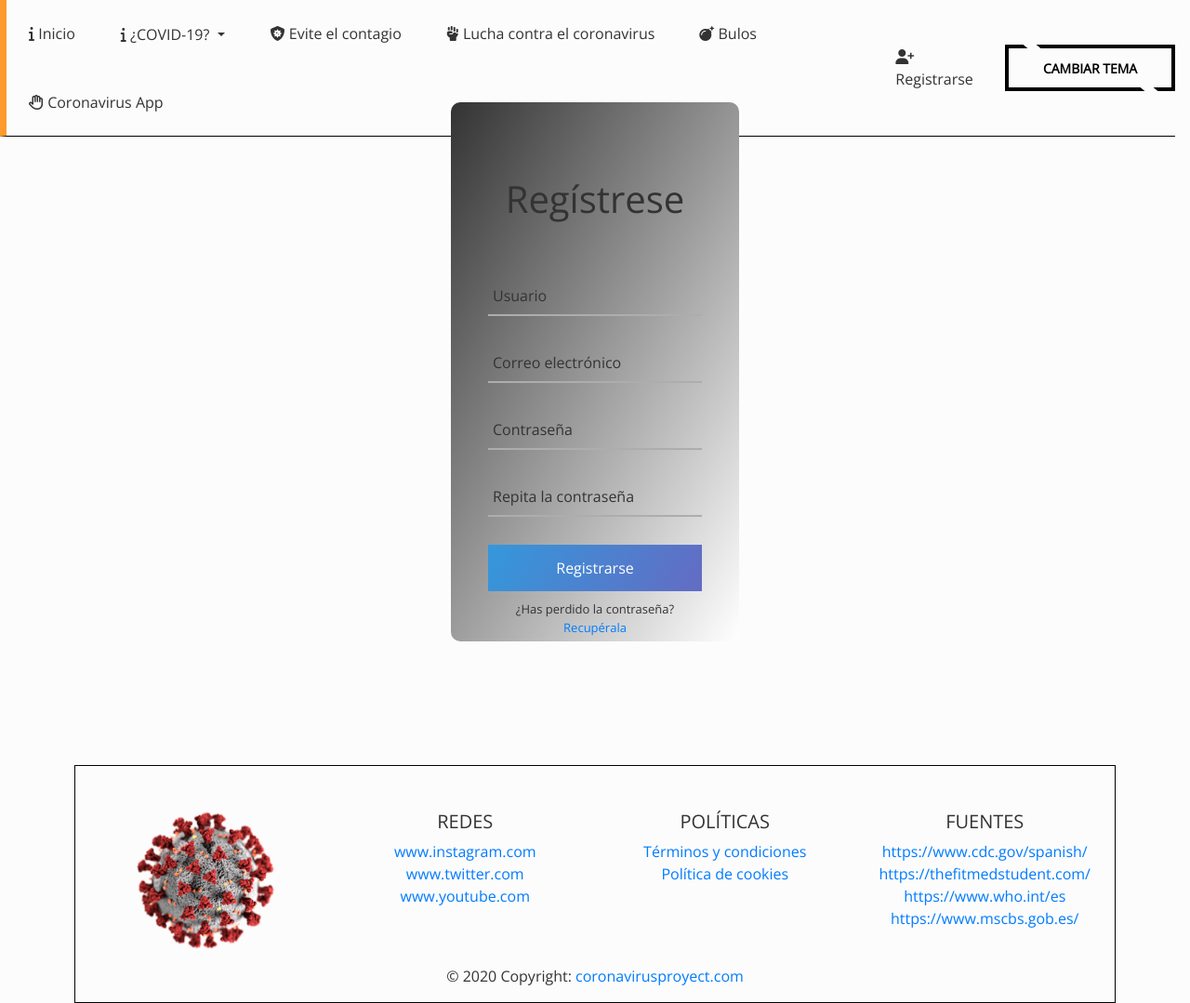
After one commit to BestCobid19/Pagina-Web, a PHP site: page /registro.php in a window 1280 px wide. The commit adds this page. Shown: the whole page at 93% size. Run offline with PHP 8.4, Linux system fonts and the light colour scheme; some libraries are stand-ins or nearby versions.

Commit message:
registro

```diff
--- /dev/null
+++ b/css/registro.css
@@ -0,0 +1,74 @@
+.registro{
+    width: 310px;
+    background:linear-gradient(120deg,#333,#fff);
+    height: 580px;
+    padding: 80px 40px;
+    border-radius:10px;
+    position: sticky;
+    left: 50%;
+    top: 50%;
+    transform: translate(-50%, -50%);
+}
+.registro h1{
+    text-align: center;
+    margin-bottom: 60px;
+}
+.txtb{
+    border-bottom: 2px solid #adadad;
+    position: relative;
+    margin: 30px 0;
+}
+.txtb input{
+    font-size: 15px;
+    color:#333;
+    border:none;
+    width: 100%;
+    outline: none;
+    background: none;
+    padding: 0 5px;
+    height: 40px;
+}
+.txtb span::before{
+    content: attr(data-placeholder);
+    position: absolute;
+    top: 50%;
+    left: 5px;
+    color: #333;
+    transform: translateY(-50%);
+    z-index: -1;
+    transition: .5s;
+}
+.txtb span::after{
+    content: '';
+    position: absolute;
+    width:0%;
+    height:2px;
+    background: linear-gradient(120deg,#3498db,#8e44ad);
+    transition: .5s;
+}
+.focus + span::before{
+    top: -5px;
+}
+.focus + span::after{
+    width:100%;
+}
+.regbtn{
+    display:block;
+    width:100%;
+    height:50px;
+    border:none;
+    background: linear-gradient(120deg,#3498db,#8e44ad);
+    background-size:200%;
+    color: #fff;
+    outline: none;
+    cursor: pointer;
+    transition: .5s;
+}
+.regbtn:hover{
+    background-position: right;
+}
+.bottom-text{
+    margin-top:10px;
+    text-align: center;
+    font-size: 13px;
+}
--- a/header.php
+++ b/header.php
@@ -45,7 +45,11 @@
                 <li class="nav-item">
                     <a class="nav-link active" href="https://coronavirus.app/map" target="_blank"><i class="far fa-hand-paper"></i> Coronavirus App</a>
                 </li>
+
             </ul>
+            <li class="nav-item ml-auto">
+                    <a class="nav-link active" href="registro.php" target="_blank"><i class="fas fa-user-plus"></i> Registrarse</a>
+                </li>
             <button type="button" id="switch" class="boton ml-auto">Cambiar Tema</button>
         </div>
     </nav>
--- a/index.php
+++ b/index.php
@@ -18,7 +18,7 @@ include('header.php');
         <div class="col-md-6 col-sm-12">
             <h1><span class="bordeIzquierdaFino"></span>Luchamos contra la desinformación.</h1>
             <p>Somos dos estudiantes de CFGM que tenemos como objetivo hacer esta página web para el proyecto de FCT con el final de informar a la población
-                sobre la COVID-19, explicando que es, características, consejos y bulos.
+                sobre la COVID-19, explicando qué es, características, consejos y bulos.
             </p>
             <p>Todo la información que se muestra en esta página es información que proviene de fuentes fiables:</p>
             <li> Organización Mundial de la Salud</li>
--- a/js/script.js
+++ b/js/script.js
@@ -24,3 +24,11 @@ darkModeToggle.addEventListener("click", () => {
         disableDarkMode();
     }
 });
+$(".txtb input").on("focus", function(){
+    $(this).addClass("focus");
+});
+
+$(".txtb input").on("blur", function(){
+    if($(this).val() == "")
+    $(this).removeClass("focus");
+});
--- a/propaga.php
+++ b/propaga.php
@@ -29,7 +29,7 @@ include('header.php');
                     <li>Se piensa que el virus se propaga principalmente de persona a persona.
                         <div class="marginIzquierda">
                             <ul>
-                                <li>Entre personas que están en contacto cercano (a una distancia de hasta aproximadamente 6 pies).</li>
+                                <li>Entre personas que están en contacto cercano (a una distancia de hasta aproximadamente entre 1.5 - 2 m).</li>
                                 <li>A través de gotitas respiratorias que se producen cuando una persona infectada tose, estornuda o habla.</li>
                                 <li>Estas gotitas pueden terminar en la boca o en la nariz de quienes se encuentran cerca o posiblemente ser inhaladas y llegar a los pulmones.</li>
                                 <li>Algunos estudios recientes sugieren que el COVID-19 puede propagarse a través de personas que no presentan síntomas.</li>
@@ -44,7 +44,7 @@ include('header.php');
         <p>Se piensa que el virus se propaga principalmente de persona a persona. </p>
         <div class="marginIzquierda">
             <ul>
-                <li>Entre personas que están en contacto cercano (a una distancia de hasta aproximadamente 6 pies).</li>
+                <li>Entre personas que están en contacto cercano (a una distancia de hasta aproximadamente entre 1.5 - 2 m).</li>
                 <li>A través de gotitas respiratorias que se producen cuando una persona infectada tose, estornuda o habla.</li>
                 <li>Estas gotitas pueden terminar en la boca o en la nariz de quienes se encuentran cerca o posiblemente ser inhaladas y llegar a los pulmones.</li>
                 <li>Algunos estudios recientes sugieren que el COVID-19 puede propagarse a través de personas que no presentan síntomas.</li>
@@ -55,7 +55,7 @@ include('header.php');
         <p>Podría ser posible que una persona contraiga el COVID-19 al tocar una superficie u objeto que tenga el virus y luego se toque la boca, la nariz o posiblemente los ojos. No se cree que esta sea la principal forma en que se propaga el virus, pero aún estamos aprendiendo acerca del virus.</p>
 
         <h2 class="texto"><span class="bordeIzquierdaFino"></span>¿Con qué facilidad se propaga el virus?</h2>
-        <p> <strong>El virus que causa el COVID-19 se propaga muy fácilmente y de manera continua entre las personas.</strong>  La información sobre la pandemia en curso del COVID-19 sugiere que este virus se propaga de manera más eficiente que el virus de la influenza, pero no tan eficientemente como el del sarampión, que es un virus altamente contagioso.</p>
+        <p> <strong>El virus que causa el COVID-19 se propaga muy fácilmente y de manera continua entre las personas.</strong>  La información sobre la pandemia en curso del COVID-19 sugiere que este virus se propaga de manera más eficiente que el virus de la gripe, pero no tan eficientemente como el del sarampión, que es un virus altamente contagioso.</p>
     </div>
 </div>
 <?php
--- /dev/null
+++ b/registro.php
@@ -0,0 +1,39 @@
+<?php
+include('header.php');
+?>
+<link rel="stylesheet" href="css/registro.css">
+<form action="index.php" class="registro">
+    <h1>Regístrese</h1>
+
+<div class="txtb">
+    <input type="text">
+    <span data-placeholder="Usuario"></span>
+</div>
+
+<div class="txtb">
+    <input type="email">
+    <span data-placeholder="Correo electrónico"></span>
+</div>
+
+<div class="txtb">
+    <input type="password">
+    <span data-placeholder="Contraseña"></span>
+</div>
+
+<div class="txtb">
+    <input type="password">
+    <span data-placeholder="Repita la contraseña"></span>
+</div>
+
+<input type="submit" class="regbtn" value="Registrarse">
+
+<div class="bottom-text">
+    ¿Has perdido la contraseña? <a href="#">Recupérala</a>
+</div>
+
+
+</form>
+<script src="js/registro.js"></script>
+<?php
+include('footer.php');
+?>
--- a/sintomas.php
+++ b/sintomas.php
@@ -56,7 +56,7 @@ include('header.php');
         </div>
 
 
-        <p> <strong>Llame al 911 si tiene una emergencia médica:</strong>informe al operador que tiene, o cree que podría tener, COVID-19. De ser posible, colóquese una cubierta de tela para cara antes de que llegue el personal de servicios médicos.</p>
+        <p> <strong>Llame a los servicios de atención médica de su comunidad autónoma si tiene una emergencia médica: </strong>informe al operador que tiene, o cree que podría tener, COVID-19. De ser posible, colóquese una mascarilla antes de que llegue el personal de servicios médicos.</p>
     </div>
 </div>
 <?php
```
Also changed, not shown: evitar_el_contagio.php (+10 -10 lines), lucha.php (+6 -6 lines), js/registro.js (added).
